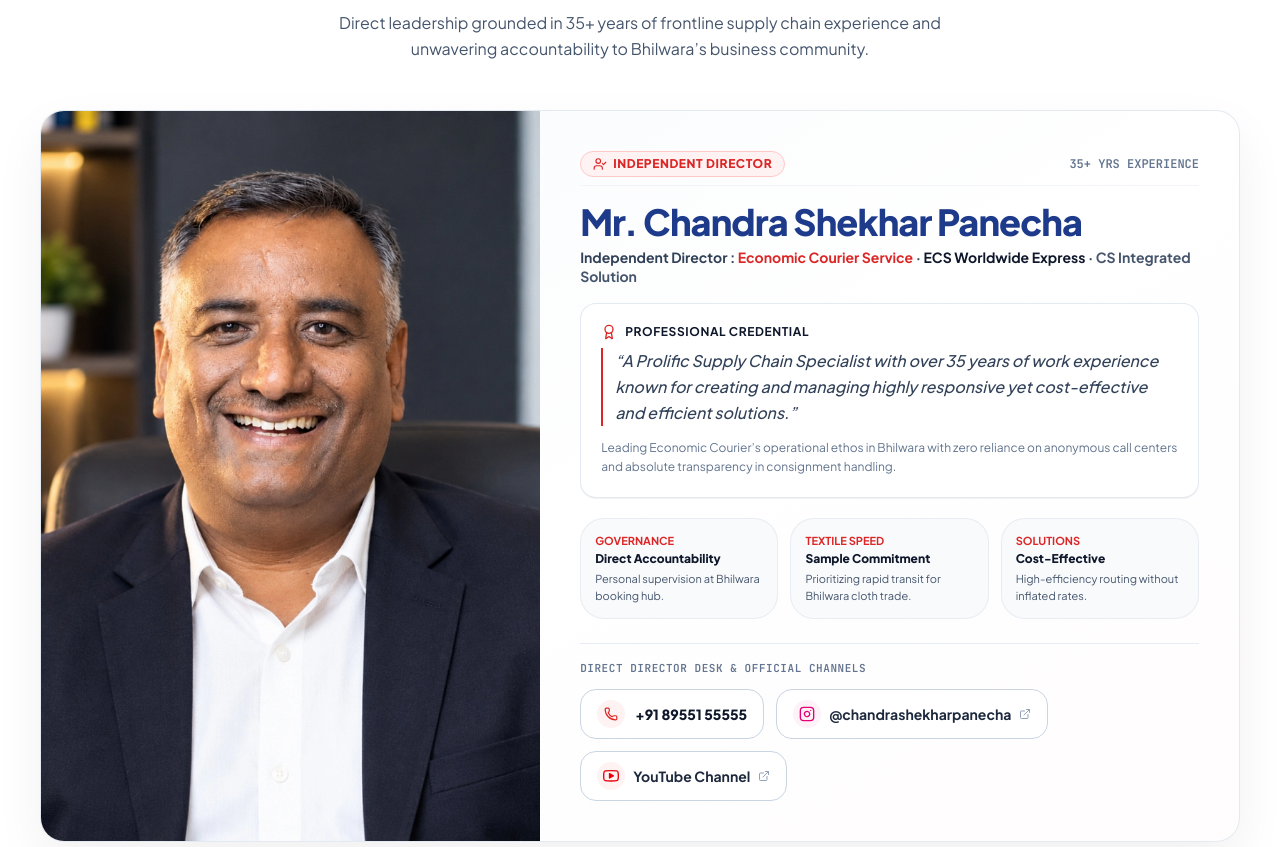
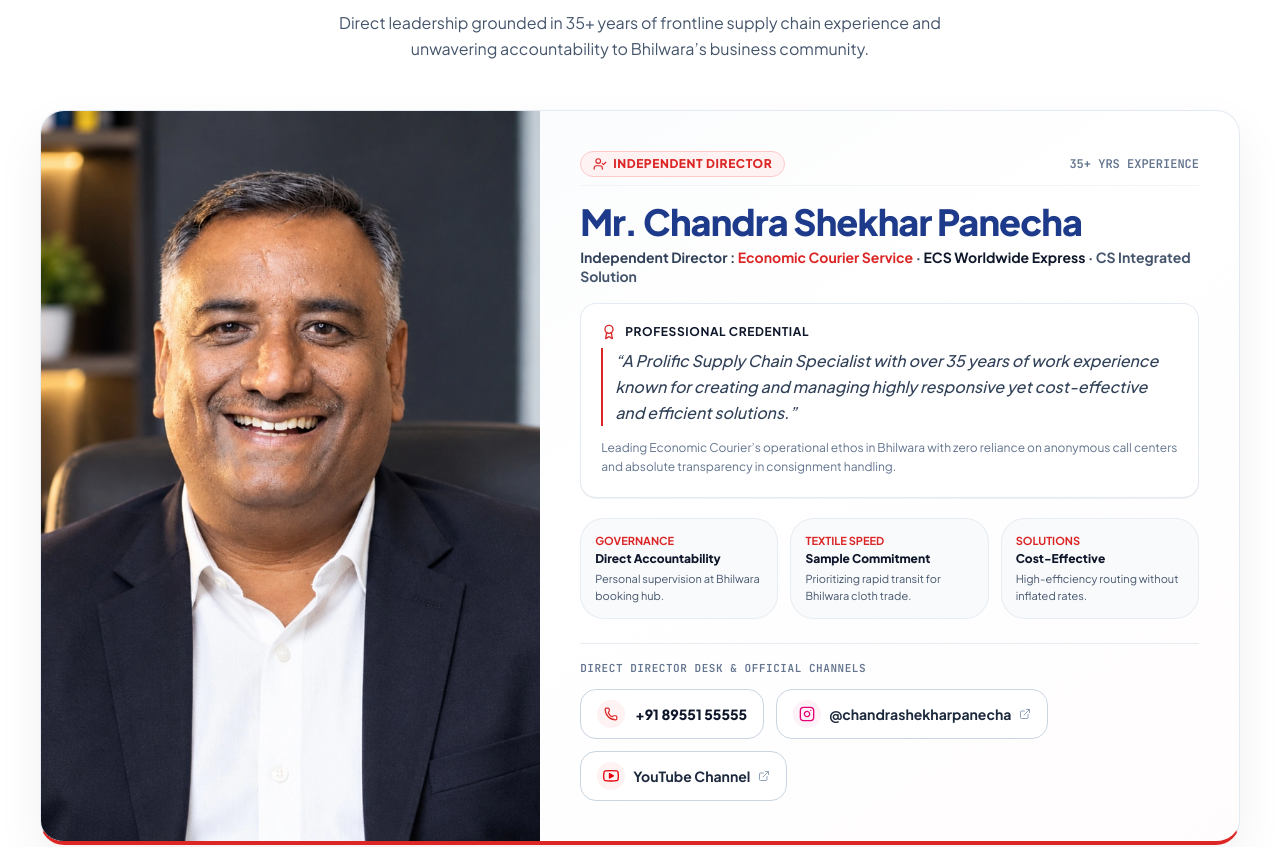
Before and after one commit to Mohmmad-Dilshan/economic-courier-bhilwara, a Next.js app: page /about in a window 1280 px wide. Shown: the part 894-1741 px from the top of the page. Built offline with nearby package versions, Linux system fonts and the light colour scheme; no server answers.

Commit message:
feat(about): add official logo red accent bottom border to founder showcase card

```diff
--- a/src/components/about/AboutView.tsx
+++ b/src/components/about/AboutView.tsx
@@ -164,7 +164,7 @@ export function AboutView() {
           </div>
 
           {/* Master Founder Profile Showcase Card */}
-          <div className="bg-gradient-to-br from-slate-50 via-white to-red-50/20 rounded-3xl border border-slate-200/90 shadow-[0_20px_50px_rgba(15,23,42,0.06)] overflow-hidden">
+          <div className="bg-gradient-to-br from-slate-50 via-white to-red-50/20 rounded-3xl border border-slate-200/90 border-b-4 border-b-[#DC2626] shadow-[0_20px_50px_rgba(15,23,42,0.06)] overflow-hidden">
             <div className="grid grid-cols-1 lg:grid-cols-12 gap-0">
               {/* Left Column: Authentic Executive Portrait (5 Columns) */}
               <div className="lg:col-span-5 relative bg-slate-100 flex flex-col justify-between min-h-[420px] sm:min-h-[500px]">
```
